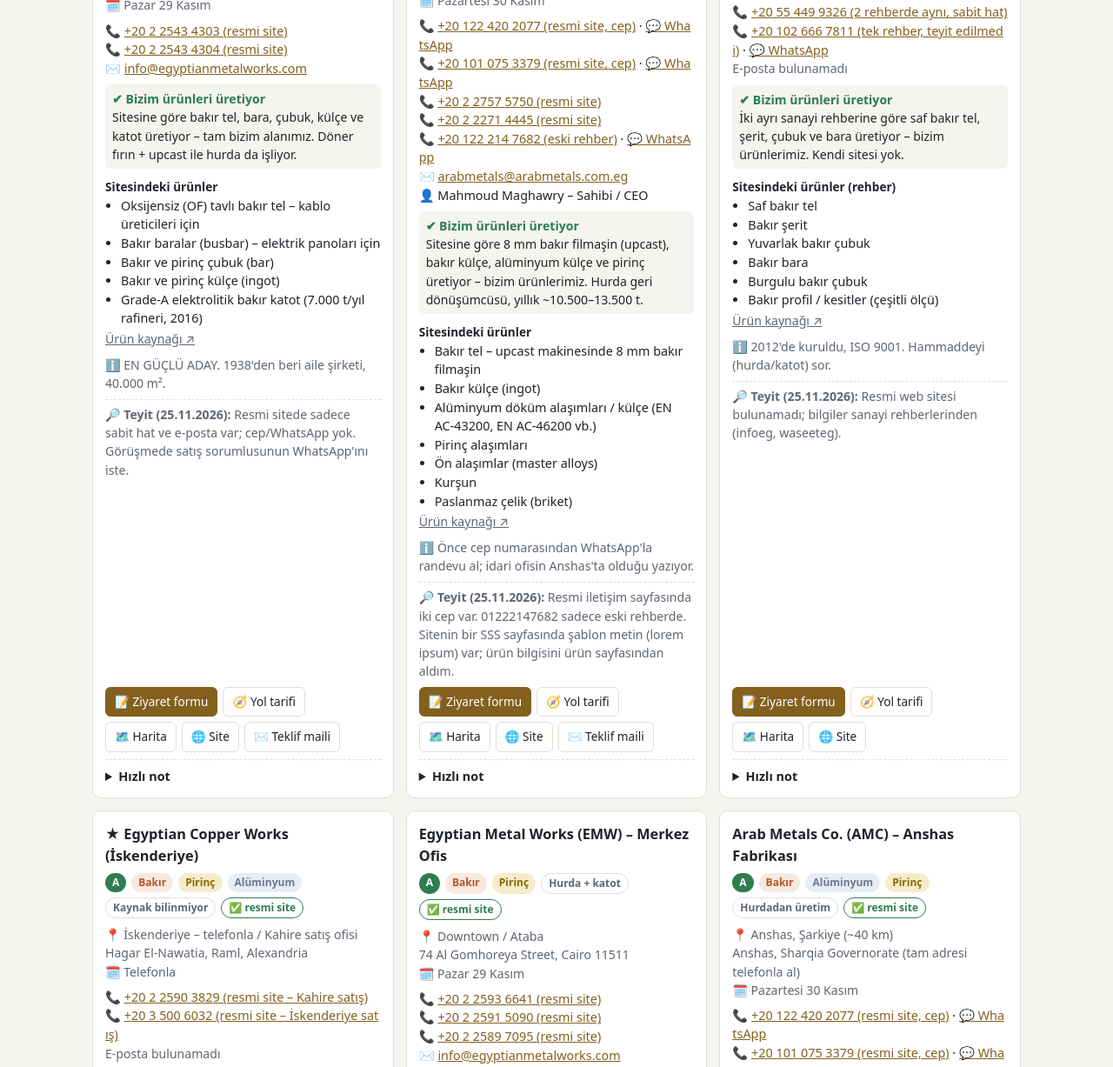
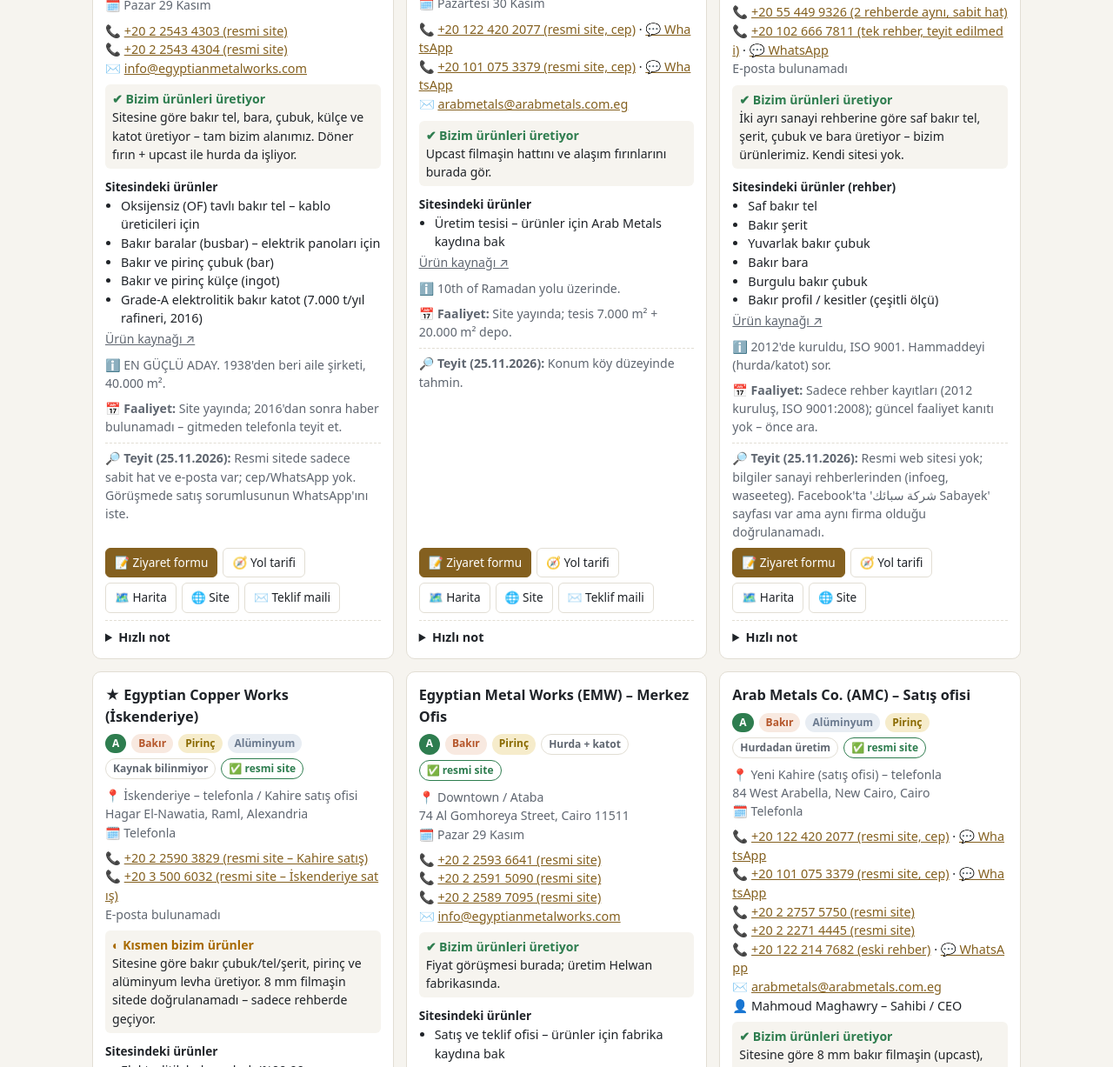
Before and after one commit to emirhandkaya/valmeto-tool, a plain HTML site: page index.html in a window 1280 px wide. Shown: the part 682-1909 px from the top of the page at 87% size. Drawn offline with Linux system fonts and the light colour scheme.

Commit message:
Üretici doğrulaması: faaliyet kanıtı, adres düzeltmeleri, Google Maps firma adıyla arama
Co-Authored-By: Claude Opus 5.5 <noreply@anthropic.com>
Claude-Session: https://claude.ai/code/session_01NoHgNBuXDT2w4rfxKpyTF3

```diff
--- a/common.js
+++ b/common.js
@@ -8,10 +8,9 @@ function esc(s) { return String(s ?? "").replace(/[&<>"']/g, c => ({ "&": "&amp;
 function telHref(p) { return "tel:" + p.replace(/\(.*?\)/g, "").replace(/[^\d+]/g, ""); }
 function isMobile(p) { return /^\+20\s?1[0125]/.test(p); }
 function waHref(p, text) { return "https://wa.me/" + p.replace(/\(.*?\)/g, "").replace(/\D/g, "") + (text ? "?text=" + encodeURIComponent(text) : ""); }
-function mapsHref(f) {
-  if (f.lat != null && !f.approxOnly) return `https://www.google.com/maps/search/?api=1&query=${f.lat},${f.lng}`;
-  return "https://www.google.com/maps/search/?api=1&query=" + encodeURIComponent(f.name.split("–")[0] + " " + f.address);
-}
+function mapQ(f) { return f.mapQuery || (f.name.split(" – ")[0].split(" (")[0] + ", " + f.address); }
+// Google Maps'te firma adı + adresle aranır (koordinatlarımız yaklaşık olduğu için)
+function mapsHref(f) { return "https://www.google.com/maps/search/?api=1&query=" + encodeURIComponent(mapQ(f)); }
 const METAL_LABEL = { aluminyum: "Alüminyum", bakir: "Bakır", pirinc: "Pirinç" };
 const STATUS_LABEL = { "": "Planlanmadı", plan: "Ziyaret planlandı", randevu: "Randevu alındı", gidildi: "Ziyaret edildi", teklif: "Teklif alındı", elendi: "Uygun değil" };
 const TIER_LABEL = { A: "A · Hedef – bakır tel / filmaşin / çubuk", B: "B · Orta – bara, alaşım külçe, profil, döküm", C: "C · Referans – büyük / pahalı" };
--- a/data.js
+++ b/data.js
@@ -18,6 +18,7 @@ window.FACTORIES = [
     official: true,
     ours: "evet",
     source: "karisik",
+    active: "Site yayında; 2016'dan sonra haber bulunamadı – gitmeden telefonla teyit et.",
     name: "Egyptian Metal Works (EMW) – Fabrika",
     metal: ["bakir", "pirinc"],
     area: "Al Tebbin, Helwan (Güney Kahire)",
@@ -42,6 +43,7 @@ window.FACTORIES = [
     official: true,
     ours: "evet",
     source: "karisik",
+    active: "Site yayında; numaralar resmi sitede.",
     name: "Egyptian Metal Works (EMW) – Merkez Ofis",
     metal: ["bakir", "pirinc"],
     area: "Downtown / Ataba",
@@ -61,18 +63,19 @@ window.FACTORIES = [
   {
     id: "arab-metals-office",
     tier: "A",
-    day: 2,
+    day: 0,
     order: 1,
-    star: true,
+    star: false,
     official: true,
     ours: "evet",
     source: "hurda",
-    name: "Arab Metals Co. (AMC)",
+    active: "Site yayında (ürün ve iletişim sayfaları); güncel tarihli haber yok.",
+    name: "Arab Metals Co. (AMC) – Satış ofisi",
     metal: ["bakir", "aluminyum", "pirinc"],
-    area: "İdari ofis + fabrika: Anshas (Şarkiye); eski ofis Nasr City",
-    address: "28 Ibrahim Nawar St., Zone 6, Nasr City, Cairo (eski) – Anshas, Sharqia (fabrika)",
-    lat: 30.056,
-    lng: 31.352,
+    area: "Yeni Kahire (satış ofisi) – telefonla",
+    address: "84 West Arabella, New Cairo, Cairo",
+    lat: 30.02,
+    lng: 31.47,
     approxOnly: true,
     phones: ["+20 122 420 2077 (resmi site, cep)", "+20 101 075 3379 (resmi site, cep)", "+20 2 2757 5750 (resmi site)", "+20 2 2271 4445 (resmi site)", "+20 122 214 7682 (eski rehber)"],
     emails: ["arabmetals@arabmetals.com.eg"],
@@ -81,7 +84,7 @@ window.FACTORIES = [
     productsSource: "https://www.arabmetals.com.eg/alu.html",
     products: ["Bakır tel – upcast makinesinde 8 mm bakır filmaşin", "Bakır külçe (ingot)", "Alüminyum döküm alaşımları / külçe (EN AC-43200, EN AC-46200 vb.)", "Pirinç alaşımları", "Ön alaşımlar (master alloys)", "Kurşun", "Paslanmaz çelik (briket)"],
     oursNote: "Sitesine göre 8 mm bakır filmaşin (upcast), bakır külçe, alüminyum külçe ve pirinç üretiyor – bizim ürünlerimiz. Hurda geri dönüşümcüsü, yıllık ~10.500–13.500 t.",
-    notes: "Önce cep numarasından WhatsApp'la randevu al; idari ofisin Anshas'ta olduğu yazıyor.",
+    notes: "Şirket profiline göre güncel ofis Yeni Kahire'de (eski Nasr City adresi geçersiz olabilir). Randevuyu doğrudan Anshas fabrikasına al.",
     verifyNote: "Resmi iletişim sayfasında iki cep var. 01222147682 sadece eski rehberde. Sitenin bir SSS sayfasında şablon metin (lorem ipsum) var; ürün bilgisini ürün sayfasından aldım.",
     checked: "25.11.2026"
   },
@@ -89,10 +92,13 @@ window.FACTORIES = [
     id: "arab-metals-factory",
     tier: "A",
     day: 2,
-    order: 3,
+    order: 2,
     official: true,
     ours: "evet",
     source: "hurda",
+    active: "Site yayında; tesis 7.000 m² + 20.000 m² depo.",
+    star: true,
+    mapQuery: "Arab Metals Co, Anshas, Sharqia",
     name: "Arab Metals Co. (AMC) – Anshas Fabrikası",
     metal: ["bakir", "aluminyum", "pirinc"],
     area: "Anshas, Şarkiye (~40 km)",
@@ -119,6 +125,8 @@ window.FACTORIES = [
     official: false,
     ours: "evet",
     source: "bilinmiyor",
+    active: "Sadece rehber kayıtları (2012 kuruluş, ISO 9001:2008); güncel faaliyet kanıtı yok – önce ara.",
+    mapQuery: "شركة سبائك العاشر، المنطقة الصناعية الثالثة، العاشر من رمضان",
     name: "Sabaek El Ashir (شركة سبائك العاشر) – Saf Bakır",
     metal: ["bakir"],
     area: "10th of Ramadan, 3. Sanayi Bölgesi A5",
@@ -133,7 +141,7 @@ window.FACTORIES = [
     products: ["Saf bakır tel", "Bakır şerit", "Yuvarlak bakır çubuk", "Bakır bara", "Burgulu bakır çubuk", "Bakır profil / kesitler (çeşitli ölçü)"],
     oursNote: "İki ayrı sanayi rehberine göre saf bakır tel, şerit, çubuk ve bara üretiyor – bizim ürünlerimiz. Kendi sitesi yok.",
     notes: "2012'de kuruldu, ISO 9001. Hammaddeyi (hurda/katot) sor.",
-    verifyNote: "Resmi web sitesi bulunamadı; bilgiler sanayi rehberlerinden (infoeg, waseeteg).",
+    verifyNote: "Resmi web sitesi yok; bilgiler sanayi rehberlerinden (infoeg, waseeteg). Facebook'ta 'شركة سبائك Sabayek' sayfası var ama aynı firma olduğu doğrulanamadı.",
     checked: "25.11.2026"
   },
   {
@@ -143,6 +151,8 @@ window.FACTORIES = [
     official: true,
     ours: "evet",
     source: "karisik",
+    active: "Site yayında; ScrapMonster üyeliği Mayıs 2025. Fabrikanın kendisi bağımsız kaynakta doğrulanamadı.",
+    mapQuery: "Al Haram Metals, Kafr El Sheikh",
     name: "Al Haram Metals (الهرم للمعادن)",
     metal: ["bakir", "aluminyum"],
     area: "Kafr El Sheikh (~150 km) – telefonla",
@@ -168,6 +178,8 @@ window.FACTORIES = [
     official: true,
     ours: "kismen",
     source: "bilinmiyor",
+    active: "AKTİF: 2025/26 mali yılında 200 milyon EGP üzeri kâra geçtiği raporlandı (Temmuz 2026).",
+    mapQuery: "The Egyptian Copper Works, Hagar El Nawatia, Alexandria",
     name: "Egyptian Copper Works (İskenderiye)",
     metal: ["bakir", "pirinc", "aluminyum"],
     area: "İskenderiye – telefonla / Kahire satış ofisi",
@@ -192,6 +204,8 @@ window.FACTORIES = [
     official: false,
     ours: "dogrulanamadi",
     source: "hurda",
+    active: "Faaliyet kanıtı yok; sadece Yellow Pages kaydı.",
+    mapQuery: "Nile Copper Co. NCC, Shubra El Kheima, Qalyubia",
     name: "Shubra El Kheima atölyeleri (Nile Copper NCC dahil)",
     metal: ["bakir"],
     area: "Shubra El Kheima (Kuzey Kahire)",
@@ -217,6 +231,7 @@ window.FACTORIES = [
     official: true,
     ours: "kismen",
     source: "hurda",
+    active: "AKTİF: 2023 sürdürülebilirlik raporu (Ocak 2024'te yayınlandı); site yayında.",
     name: "Wadi El Nile for Metal Industries (WN Copper)",
     metal: ["bakir"],
     area: "10th of Ramadan, A1",
@@ -241,6 +256,9 @@ window.FACTORIES = [
     official: true,
     ours: "evet",
     source: "hurda",
+    active: "Site yayında (2026 hurda fiyat sayfası var); Yellow Pages kaydı mevcut.",
+    contact: "Enas Magdy (eski rehber kaydı)",
+    mapQuery: "United Metals, A6, 10th of Ramadan City",
     name: "United Metals Egypt (يونايتد للمعادن)",
     metal: ["aluminyum", "bakir", "pirinc"],
     area: "10th of Ramadan, A6",
@@ -248,14 +266,14 @@ window.FACTORIES = [
     lat: 30.31,
     lng: 31.77,
     approxOnly: true,
-    phones: [],
-    emails: [],
+    phones: ["+20 100 007 1018 (eski ihracat rehberi, cep)", "+20 106 663 5680 (eski ihracat rehberi, cep)"],
+    emails: ["gest@gest.com.eg"],
     website: "https://unitedmetals.com.eg/en/",
     productsSource: "https://unitedmetals.com.eg/%D8%A7%D9%84%D9%85%D9%86%D8%AA%D8%AC%D8%A7%D8%AA/",
     products: ["Alüminyum alaşım külçe (ADC12 vb.)", "Bakır alaşımları (pirinç/bronz)", "Bakır çubuk (bar) imalatı", "Hizmet: pres döküm, alaşım testi, kalıp tasarımı"],
     oursNote: "Sitesine göre alüminyum alaşım külçe, bakır alaşımları ve bakır çubuk üretiyor. 2007, ISO 9001, indüksiyon ergitme. Elsewedy'nin UMC'si DEĞİL.",
     notes: "Telefon bulunamadı – sitedeki formdan veya kapıdan. Wadi El Nile ve Sabaek ile aynı gün.",
-    verifyNote: "Resmi site var; adres sitenin geliştirme sürümünde geçiyor, telefon/e-posta aramada çıkmadı.",
+    verifyNote: "Adres ve e-posta resmi sitenin iletişim sayfasından. Cep numaraları ~8 yıllık bir ihracat rehberinden – değişmiş olabilir; sitedeki WhatsApp düğmesini de dene.",
     checked: "25.11.2026"
   },
   {
@@ -266,10 +284,11 @@ window.FACTORIES = [
     official: true,
     ours: "evet",
     source: "hurda",
+    active: "AKTİF: Nisan 2025 tarihli ihracat sevkiyat kaydı; kapasite > 1.000 t/yıl.",
     name: "HiTech Casting for Metal Industries",
     metal: ["aluminyum"],
     area: "Yeni Maadi",
-    address: "14 Street 501, New Maadi, Cairo",
+    address: "No. 14, Street 501, New Maadi, Cairo",
     lat: 29.965,
     lng: 31.305,
     approxOnly: true,
@@ -280,7 +299,7 @@ window.FACTORIES = [
     products: ["İkincil alüminyum alaşım külçe (alüminyum hurdasından) – pres döküm ve dökümhane alaşımları", "Alüminyum döküm parçalar"],
     oursNote: "Sitesine göre hurdadan alüminyum alaşım külçe üretiyor – alüminyum külçe bizim alanımızda (kablo filmaşini değil).",
     notes: "Helwan yolu üstü.",
-    verifyNote: "Cep/WhatsApp yayınlanmamış.",
+    verifyNote: "Adres ve telefon resmi site + 2025 sevkiyat kaydında aynı. Aynı bölgedeki 'Hitech Egypt' (petrol servis) ile karıştırma.",
     checked: "25.11.2026"
   },
   {
@@ -291,6 +310,8 @@ window.FACTORIES = [
     official: true,
     ours: "kismen",
     source: "hurda",
+    active: "Site içeriği 2019–2020; 6th of October merkezli iş ilanı kaydı var. Güncel faaliyeti telefonla teyit et.",
+    mapQuery: "Misr Copper Products, 6th of October City",
     name: "Misr Copper Products – Al Amana (مسابك الأمانة)",
     metal: ["bakir", "pirinc"],
     area: "6th of October (Kalyub'da şube)",
@@ -316,6 +337,7 @@ window.FACTORIES = [
     official: true,
     ours: "evet",
     source: "bilinmiyor",
+    active: "Site yayında; 2025–2026 haberi bulunamadı.",
     name: "Alu Misr (Egyptian Aluminium Products Co.)",
     metal: ["aluminyum"],
     area: "Wadi Houf, Helwan",
@@ -336,14 +358,15 @@ window.FACTORIES = [
     id: "eurotal",
     tier: "B",
     day: 2,
-    order: 2,
+    order: 1,
     official: true,
     ours: "evet",
     source: "bilinmiyor",
+    active: "AKTİF: 2025 tarihli ürün kataloğu sitede.",
     name: "Eurotal for Aluminium",
     metal: ["aluminyum"],
     area: "Obour City",
-    address: "B&C Industrial Zone, Obour City, Cairo",
+    address: "Factory No. 4A, Block 27002, B&C Industrial Zone, Obour City",
     lat: 30.228,
     lng: 31.47,
     phones: ["+20 106 164 4444 (resmi site, cep)"],
@@ -364,6 +387,7 @@ window.FACTORIES = [
     official: true,
     ours: "evet",
     source: "katot",
+    active: "Site yayında; 2025–2026 haberi bulunamadı.",
     name: "InterCairo Aluminium Extrusion",
     metal: ["aluminyum"],
     area: "6th of October",
@@ -387,12 +411,13 @@ window.FACTORIES = [
     official: false,
     ours: "evet",
     source: "bilinmiyor",
+    active: "AKTİF: borsada işlem görüyor, 2026 1. çeyrek sonuçları açıklandı.",
     name: "Arab Aluminum Company S.A.E. (EGX: ALUM)",
     metal: ["aluminyum"],
-    area: "Kahire (borsa şirketi)",
-    address: "3 Ahmed El Dardiry Street, Cairo",
-    lat: 30.06,
-    lng: 31.34,
+    area: "Heliopolis (merkez ofis; fabrika adresi yayınlanmamış)",
+    address: "3 Ahmed El Dardiry St., köşe 89 El Merghany St., Ard El Golf, Heliopolis, Cairo",
+    lat: 30.089,
+    lng: 31.335,
     approxOnly: true,
     phones: ["+20 2 2417 8539 (rehber)", "+20 2 2417 8538 (rehber)"],
     emails: [],
@@ -411,6 +436,8 @@ window.FACTORIES = [
     official: true,
     ours: "evet",
     source: "katot",
+    active: "AKTİF: Elsewedy grubu; EBRD kredisi 2023.",
+    mapQuery: "United Metals Company Elsewedy, 10th of Ramadan City",
     name: "United Metals Company (UMC) – Elsewedy grubu",
     metal: ["bakir"],
     area: "10th of Ramadan A3 (ofis Yeni Kahire)",
@@ -435,10 +462,11 @@ window.FACTORIES = [
     official: true,
     ours: "evet",
     source: "birincil",
+    active: "AKTİF: 2025/26 mali yılı 9 aylık sonuçları açıklandı.",
     name: "Egyptalum (Aluminium Company of Egypt) – Kahire ofisi",
     metal: ["aluminyum"],
     area: "Downtown (tesis Nag Hammadi)",
-    address: "48-50 Abdel Khalek Tharwat Street, Downtown, Cairo",
+    address: "48-50 Abdel Khalek Tharwat Street, Downtown, Cairo (merkez ve tesis: Nag Hammadi, Qena)",
     lat: 30.052,
     lng: 31.244,
     phones: ["+20 2 2390 4787 (resmi site – Kahire)", "+20 2 2390 4710 (resmi site – Kahire)", "+20 2 2391 9623 (resmi site – Kahire)"],
--- a/index.html
+++ b/index.html
@@ -114,6 +114,7 @@ function card(f) {
     <div><b style="font-size:.85rem">Sitesindeki ürünler${f.official ? "" : " (rehber)"}</b><ul class="products">${f.products.map(p => `<li>${esc(p)}</li>`).join("")}</ul>
       ${f.productsSource ? `<a class="meta" href="${esc(f.productsSource)}" target="_blank" rel="noopener">Ürün kaynağı ↗</a>` : ""}</div>
     ${f.notes ? `<div class="meta">ℹ️ ${esc(f.notes)}</div>` : ""}
+    ${f.active ? `<div class="meta">📅 <b>Faaliyet:</b> ${esc(f.active)}</div>` : ""}
     ${f.verifyNote ? `<div class="meta verify">🔎 <b>Teyit (${esc(f.checked || "")}):</b> ${esc(f.verifyNote)}</div>` : ""}
     <div class="actions">
       <a class="primary-link" href="ziyaret.html#${f.id}">📝 Ziyaret formu</a>
--- a/sw.js
+++ b/sw.js
@@ -1,5 +1,5 @@
 // Basit çevrimdışı önbellek: önce ağ, ağ yoksa önbellek.
-const CACHE = "valmeto-v12";
+const CACHE = "valmeto-v13";
 const CORE = ["./", "index.html", "gezi.html", "ziyaret.html", "hesap.html", "arapca.html", "musteriler.html", "harita.html",
   "style.css", "common.js", "data.js", "musteriler.js",
   "manifest.webmanifest", "logo-header-v2.png", "logo-full.png", "icon-192-v2.png", "icon-512-v2.png", "icon-maskable-512-v2.png", "apple-touch-icon-v2.png", "favicon-32-v2.png",
```
Also changed, not shown: gezi.html (+1 -1 lines), harita.html (+1 -1 lines).
